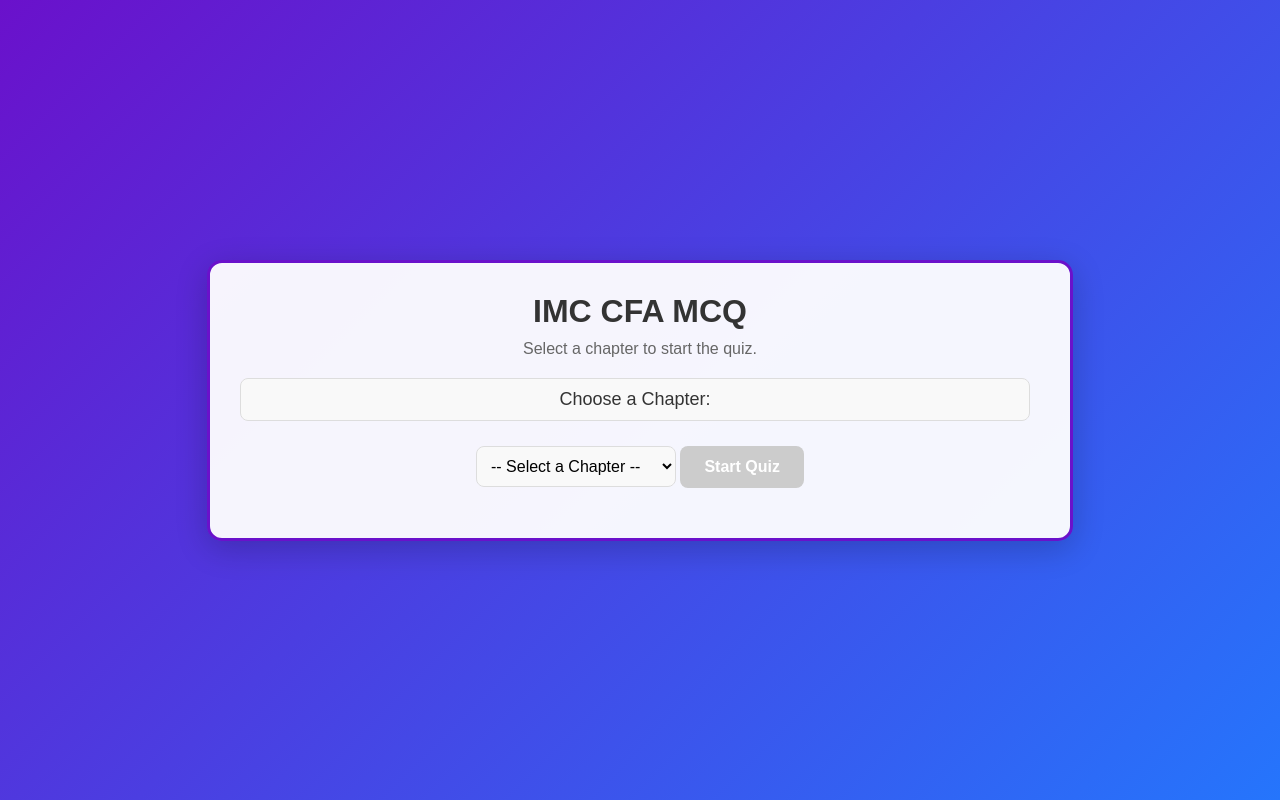
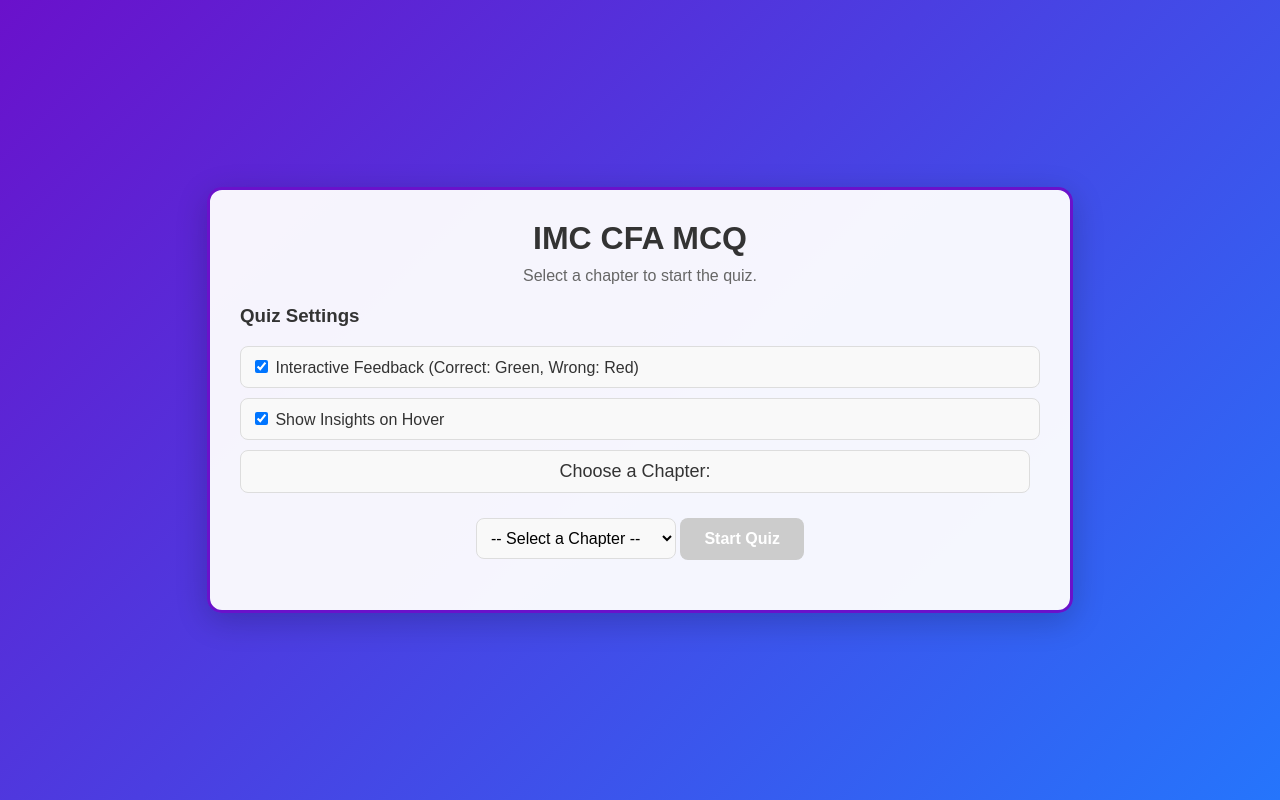
Before and after one commit to analyticswithharry/myquizbuilder, a plain HTML site: page index.html in a window 1280 px wide. Drawn offline with Linux system fonts and the light colour scheme.

Commit message:
Update index.html

```diff
--- a/index.html
+++ b/index.html
@@ -17,6 +17,18 @@
         <h1>IMC CFA MCQ</h1>
         <p>Select a chapter to start the quiz.</p>
       </header>
+      <!-- Settings Section -->
+      <div id="settings-section">
+        <h3>Quiz Settings</h3>
+        <label>
+          <input type="checkbox" id="interactive-feedback" checked />
+          Interactive Feedback (Correct: Green, Wrong: Red)
+        </label>
+        <label>
+          <input type="checkbox" id="show-insights" checked />
+          Show Insights on Hover
+        </label>
+      </div>
       <div id="chapter-selection">
         <label for="chapter-select">Choose a Chapter:</label>
         <select id="chapter-select">
@@ -31,7 +43,7 @@
       <!-- Skip Button -->
       <button id="skip-btn" style="display: none">Skip and View Results</button>
     </div>
-      <!-- Include your script.js -->
+    <!-- Include your script.js -->
     <script src="assets/js/scripts.js"></script>
   </body>
 </html>
```
